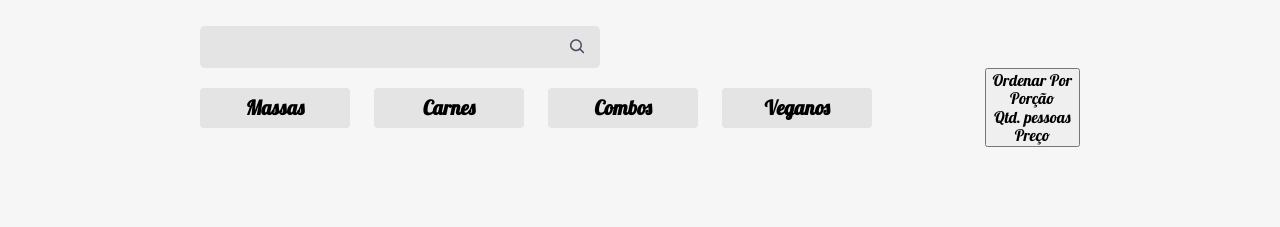
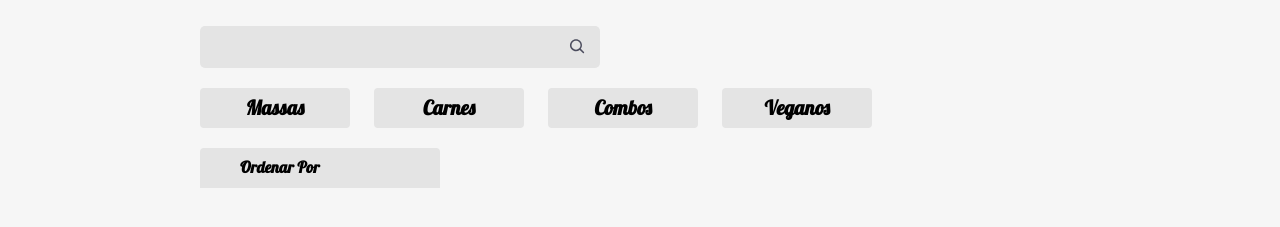
Before and after one commit to Je-Carlos/reactstaurante, a React (Create React App) app: page / in a window 1280 px wide. Shown: the part 565-792 px from the top of the page. Built offline with nearby package versions, Linux system fonts and the light colour scheme.

Commit message:
css do ordenador

```diff
--- a/src/pages/Cardapio/Ordenador/Ordenador.module.scss
+++ b/src/pages/Cardapio/Ordenador/Ordenador.module.scss
@@ -0,0 +1,49 @@
+@import "styles/variaveis";
+
+.ordenador {
+  align-items: center;
+  background-color: $grey;
+  border: none;
+  border-top-left-radius: 4px;
+  border-top-right-radius: 4px;
+  display: flex;
+  font-size: 1rem;
+  font-weight: bold;
+  height: 40px;
+  justify-content: space-between;
+  min-width: 240px;
+  padding: 0 40px;
+  position: relative;
+  &--ativo {
+    background-color: $blue;
+    color: white;
+  }
+  &__options {
+    display: none;
+    position: absolute;
+    left: 0;
+    flex-direction: column;
+    top: 100%;
+    width: 100%;
+    &--ativo {
+      display: flex;
+    }
+  }
+  &__option {
+    align-items: center;
+    background-color: $grey;
+    border-top: 2px solid $light-grey;
+    box-sizing: border-box;
+    color: $black;
+    display: flex;
+    height: 40px;
+    justify-content: center;
+    width: inherit;
+    &:hover,
+    &--ativo {
+      background-color: $blue;
+      cursor: pointer;
+      color: white;
+    }
+  }
+}
```
